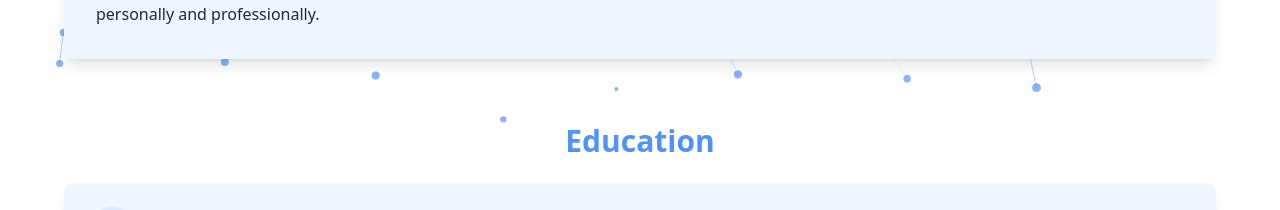
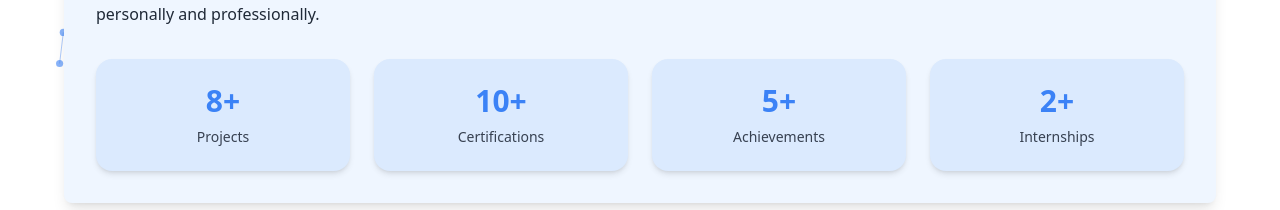
Before and after one commit to ismailnossam01/portfolio1, a React (Vite) app: page / in a window 1280 px wide. Shown: the part 673-883 px from the top of the page. Built offline with nearby package versions, Linux system fonts and the light colour scheme.

Commit message:
Update App.tsx

```diff
--- a/src/App.tsx
+++ b/src/App.tsx
@@ -41,7 +41,7 @@ function App() {
               </a>
             </div>
 
-            {/* Corrected button section */}
+            {/* Buttons Section */}
             <div className="flex flex-col sm:flex-col items-center space-y-4 mt-6 w-full max-w-md">
               <div className="flex flex-col sm:flex-row sm:space-x-4 w-full">
                 <a
@@ -65,9 +65,7 @@ function App() {
               >
                 View Resume
               </a>
-
             </div>
-
           </div>
 
           <FloatingImage
@@ -76,12 +74,33 @@ function App() {
           />
         </div>
 
-        {/* Professional Summary Section */}
+        {/* About Me Section */}
         <Section title="About Me" id="professional-summary">
           <div className="bg-blue-50 p-8 rounded-lg shadow-lg hover:scale-100 hover:shadow-2xl hover:translate-y-[-10px] transition-all duration-300 ease-in-out transform">
             <p className="leading-relaxed text-gray-800">
               B.Tech Computer Science and Engineering (Artificial Intelligence and Machine Learning) student with a strong foundation in AI/ML concepts and a passion for robotics. Skilled in Web Development (MERN Stack) and Data Structures and Algorithms. Experienced in hands-on projects and passionate about solving real-world problems with innovative, AI-powered solutions. A quick learner, adaptable, and eager to grow both personally and professionally.
             </p>
+
+            {/* Stats Section */}
+            <div className="grid grid-cols-2 sm:grid-cols-4 gap-6 mt-8">
+              {[
+                { label: "Projects", count: 8 },
+                { label: "Certifications", count: 10 },
+                { label: "Achievements", count: 5 },
+                { label: "Internships", count: 2 },
+              ].map((item, index) => (
+                <div
+                  key={index}
+                  className="bg-blue-100 text-center rounded-2xl p-6 shadow-md hover:shadow-xl transition-transform transform hover:-translate-y-1"
+                >
+                  <h3 className="text-3xl font-bold text-blue-500 mb-2">
+                    {item.count}+
+                  </h3>
+                  <p className="text-sm font-medium text-gray-700">{item.label}</p>
+                </div>
+              ))}
+            </div>
+
           </div>
         </Section>
 
@@ -90,7 +109,7 @@ function App() {
           <Education />
         </Section>
 
-        {/* Experience Section */}
+        {/* Work Experience */}
         <Section title="Work Experience" id="experience">
           <WorkExperience />
         </Section>
@@ -110,7 +129,7 @@ function App() {
           <Achievements />
         </Section>
 
-        {/* Extracurricular Activities Section */}
+        {/* Extracurricular */}
         <Section title="Extracurricular Activities" id="extracurricular">
           <ExtraCurricular />
         </Section>
@@ -124,10 +143,9 @@ function App() {
         <Section title="Contact" id="contact">
           <Contact />
         </Section>
-
       </div>
 
-      {/* Footer Section */}
+      {/* Footer */}
       <footer className="py-8">
         <div className="container mx-auto text-center">
           <p className="text-blue-400 text-lg italic font-cursive">
```
Lines whose indentation alone changed are shown as unchanged.
